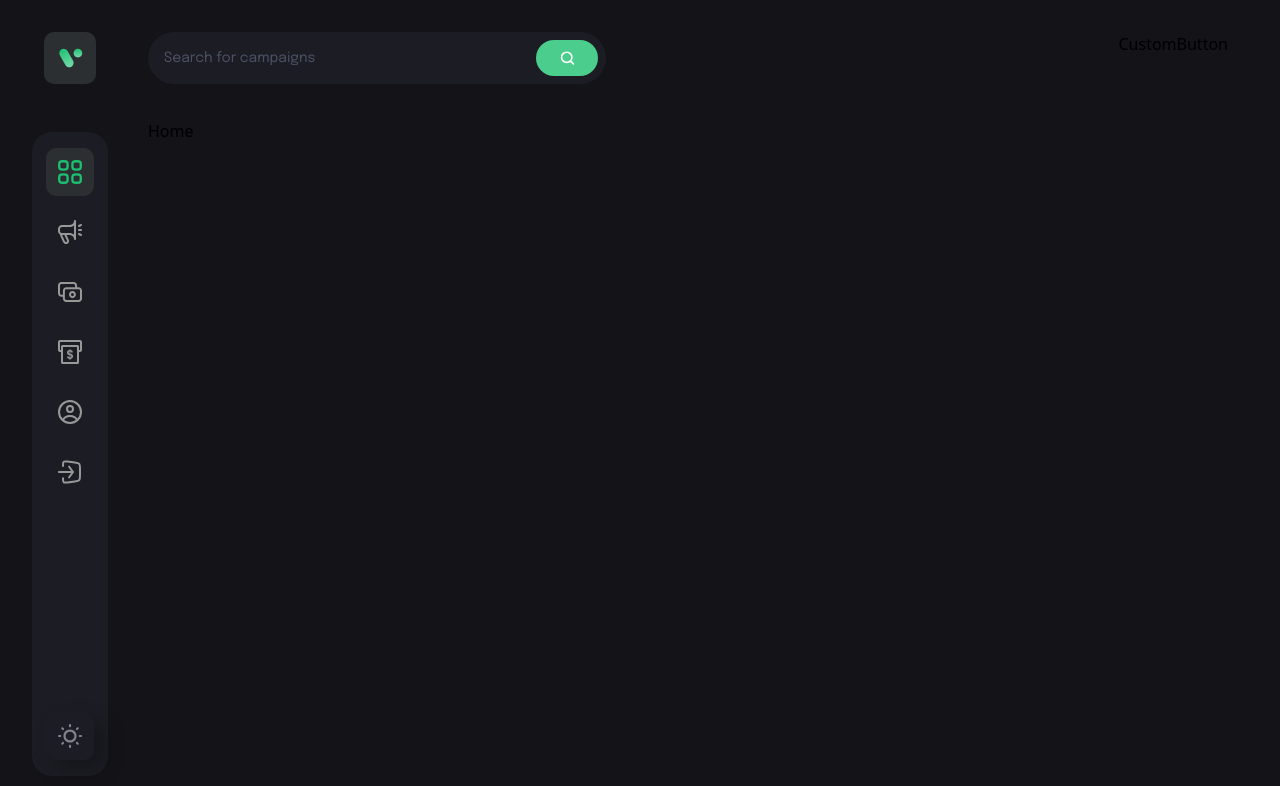
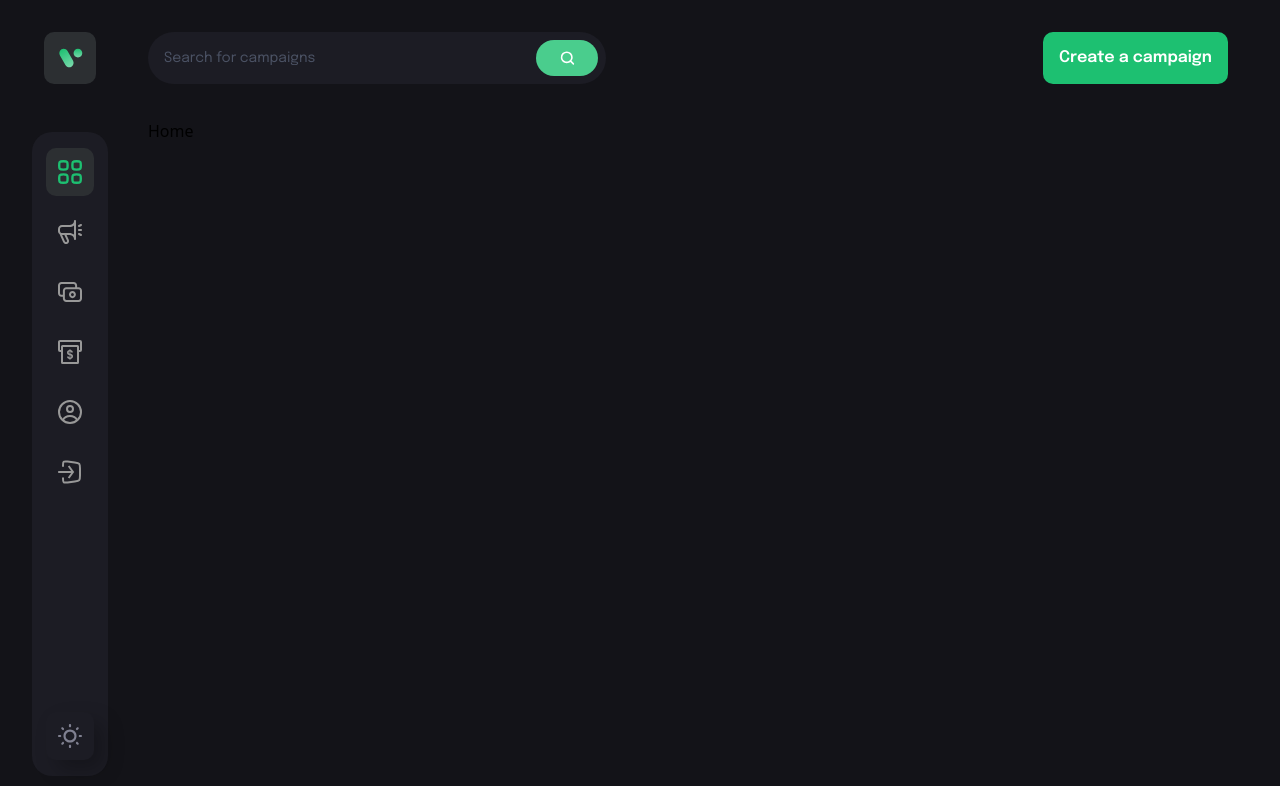
Before and after one commit to anggriawanmr/crowdfunding, a React (Vite) app in the folder client/: page / in a window 1280 px wide. Shown: the top 786 px of the page. Built offline with nearby package versions, Linux system fonts and the light colour scheme; what @thirdweb-dev/react would draw is missing.

Commit message:
Editing CustomButton component :hammer:

```diff
--- a/client/src/components/CustomButton.jsx
+++ b/client/src/components/CustomButton.jsx
@@ -1,7 +1,15 @@
 import React from 'react';
 
-const CustomButton = () => {
-  return <div>CustomButton</div>;
+const CustomButton = ({ btnType, title, handleClick, styles }) => {
+  return (
+    <button
+      type={btnType}
+      className={`font-epilogue font-semibold text-[16px] leading-[26px] text-white min-h-[52px] px-4 rounded-[10px] ${styles}`}
+      onClick={handleClick}
+    >
+      {title}
+    </button>
+  );
 };
 
 export default CustomButton;
```
